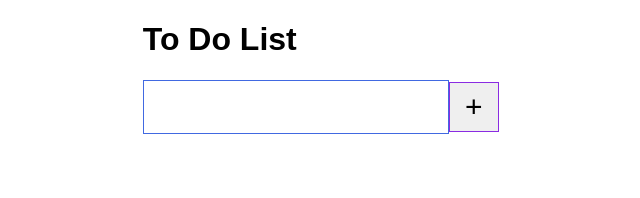
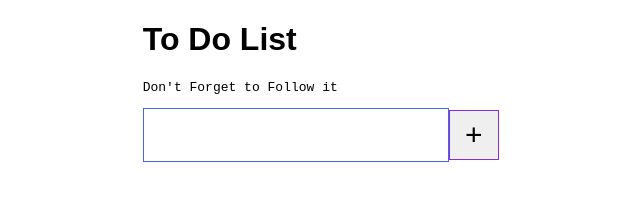
Before and after one commit to godsakani/To_Do_javascript, a plain HTML site: page index.html in a window 1280 px wide. Shown: the whole page, without its empty margins (282-922 px from the left). Drawn offline with Linux system fonts and the light colour scheme.

Commit message:
Added a pre text

```diff
--- a/index.html
+++ b/index.html
@@ -9,6 +9,7 @@
 </head>
 <body>
     <h1>To Do List</h1>
+    <pre>Don't Forget to Follow it</pre>
     <div class="container">
         <input type="text" id="inputFiled"><button id="addToDo">+</button>
         <div class="to-dos" id="toDocontainer"></div>
```
